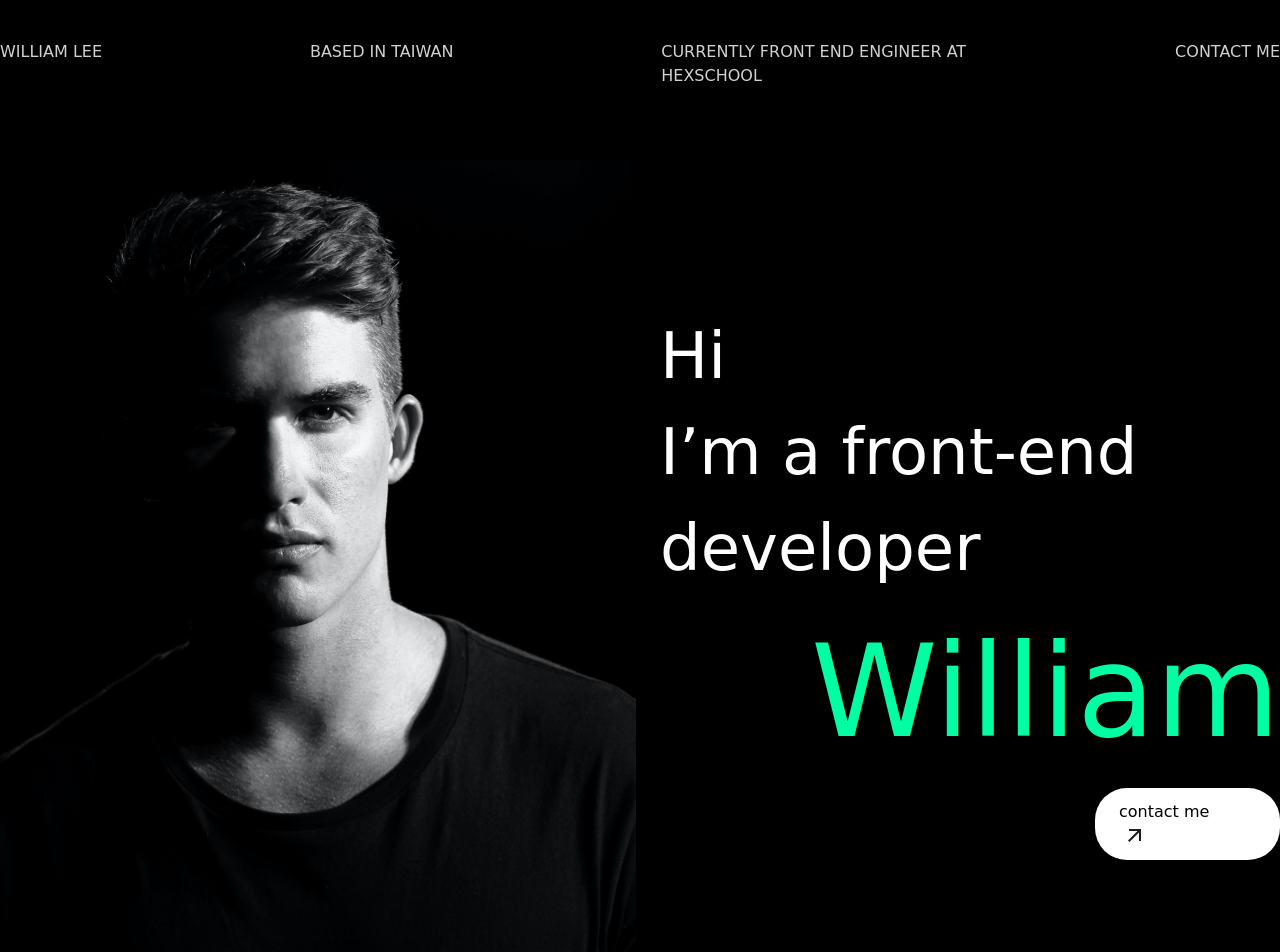
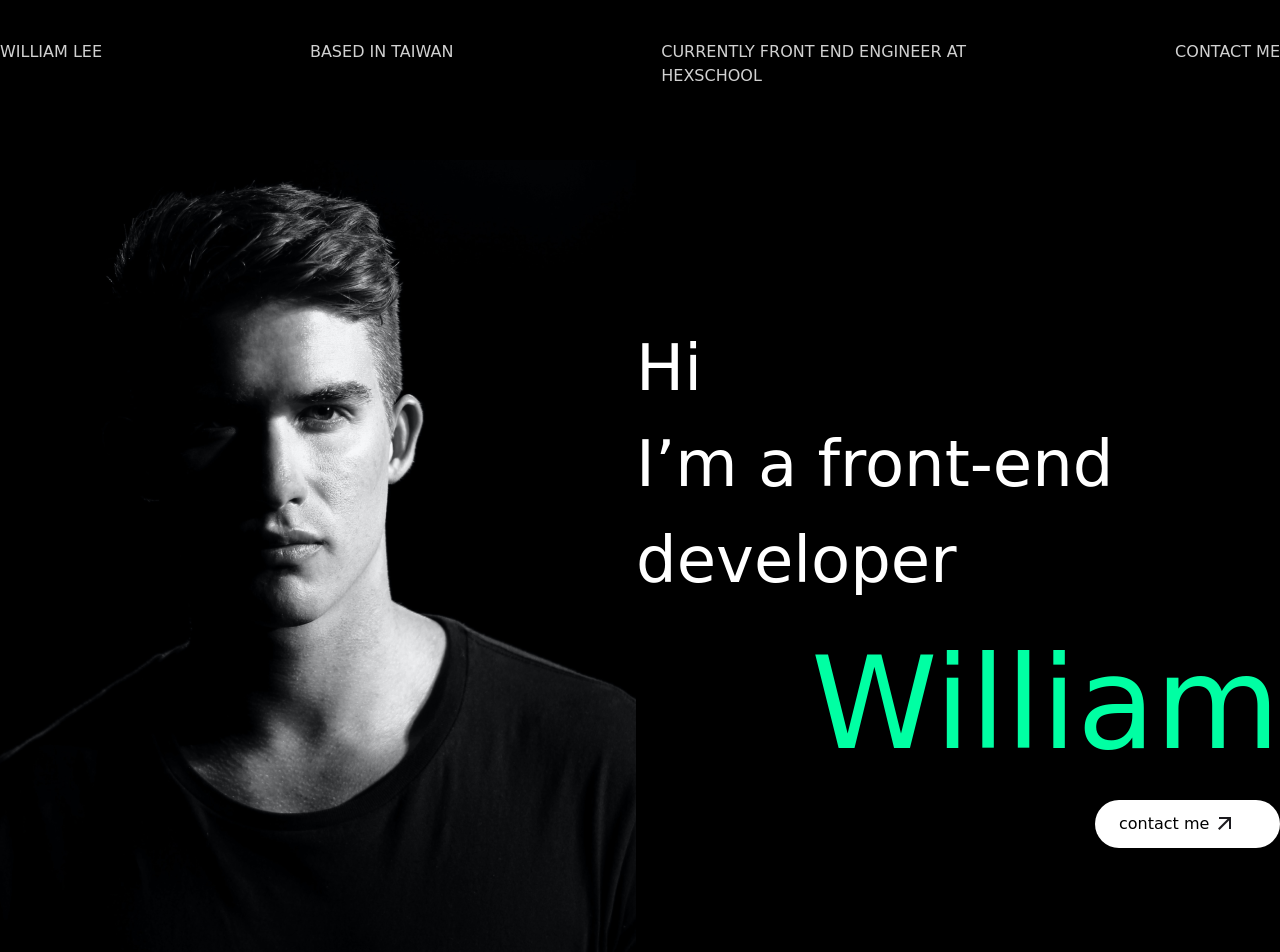
Before and after one commit to ovovoyun/week2, a plain HTML site: page index.html in a window 1280 px wide. Shown: the top 952 px of the page. Drawn offline with Linux system fonts and the light colour scheme; a web font is replaced by a local one.

Commit message:
fix_banner

```diff
--- a/styles/scss/index.scss
+++ b/styles/scss/index.scss
@@ -21,7 +21,7 @@
     padding: 72px 0px;
     color: white;
 
-    img{
+    &__peopleImg{
         margin-right: 24px;
     }
 
```
Also changed, not shown: dist/css/index.min.css, styles/css/index.css, 1 other file.
